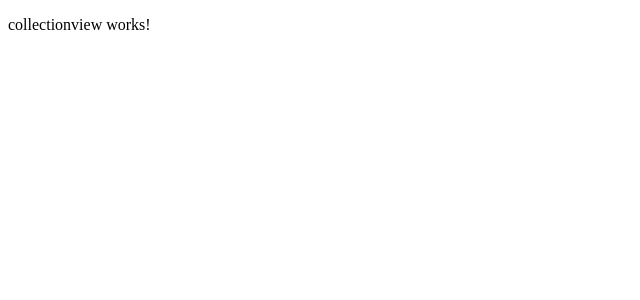
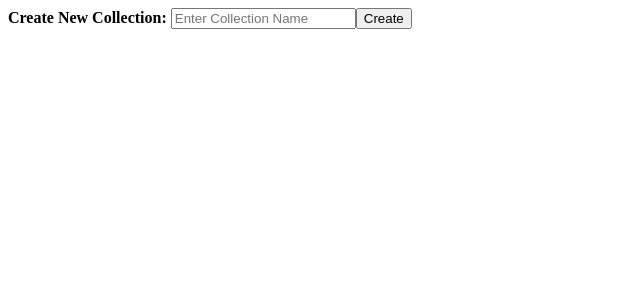
Before and after one commit to mno5865/magma, an Angular app in the folder pdm-ui/: page /collections in a window 1280 px wide. Shown: the top 300 px of the page, without its empty margins (0-640 px from the left). Built offline with nearby package versions, Linux system fonts and the light colour scheme.

Commit message:
Successfully Creates New Collections

```diff
--- /dev/null
+++ b/pdm-ui/src/app/Collection.ts
@@ -0,0 +1,4 @@
+export interface Collection {
+  collectionID: number,
+  title: string
+}
--- a/pdm-ui/src/app/collectionview/collectionview.component.html
+++ b/pdm-ui/src/app/collectionview/collectionview.component.html
@@ -1 +1,7 @@
-<p>collectionview works!</p>
+<div class="container">
+  <label><b>Create New Collection: </b></label>
+  <input type="text" placeholder="Enter Collection Name" #collectionName required>
+  <button type="submit" (click)="CreateCollection(collectionName.value)">Create</button>
+  <br><br>
+
+</div>
--- a/pdm-ui/src/app/collectionview/collectionview.component.ts
+++ b/pdm-ui/src/app/collectionview/collectionview.component.ts
@@ -1,4 +1,7 @@
 import { Component, OnInit } from '@angular/core';
+import { Router } from '@angular/router';
+import { LoginService } from '../login.service';
+import { Collection } from '../Collection';
 
 @Component({
   selector: 'app-collectionview',
@@ -6,10 +9,16 @@ import { Component, OnInit } from '@angular/core';
   styleUrls: ['./collectionview.component.css']
 })
 export class CollectionviewComponent implements OnInit {
-
-  constructor() { }
+  collectionInfo: Collection = {collectionID: -1, title: ""}
+  constructor(private router : Router, private loginService : LoginService) { }
 
   ngOnInit(): void {
   }
 
+  CreateCollection(title: string): void {
+    if (title != "") {
+      var newCollection: Collection = {title: title, collectionID: 0}
+      this.loginService.createCollection(newCollection).subscribe();
+    }
+  }
 }
--- a/pdm-ui/src/app/login.service.ts
+++ b/pdm-ui/src/app/login.service.ts
@@ -1,6 +1,7 @@
 import { Injectable } from '@angular/core';
 import { HttpClient, HttpHeaders } from '@angular/common/http';
 import { User } from './User';
+import { Collection } from './Collection';
 import { Observable } from 'rxjs';
 
 @Injectable({
@@ -8,7 +9,7 @@ import { Observable } from 'rxjs';
 })
 export class LoginService {
   private userURL = 'http://localhost:8080/api/users';
-
+  private collectionURL = 'http://localhost:8080/api/collections';
   httpOptions = {
     headers: new HttpHeaders({ 'Content-Type': 'application/json' })
   };
@@ -22,4 +23,8 @@ export class LoginService {
   createUser(user: User): Observable<User> {
     return this.http.post<User>(this.userURL, JSON.stringify(user), this.httpOptions)
   }
+
+  createCollection(collection: Collection): Observable<Collection> {
+    return this.http.post<Collection>(this.collectionURL, JSON.stringify(collection), this.httpOptions)
+  }
 }
```
Also changed, not shown: 1 other file (tests, documents, lock files or other folders).
